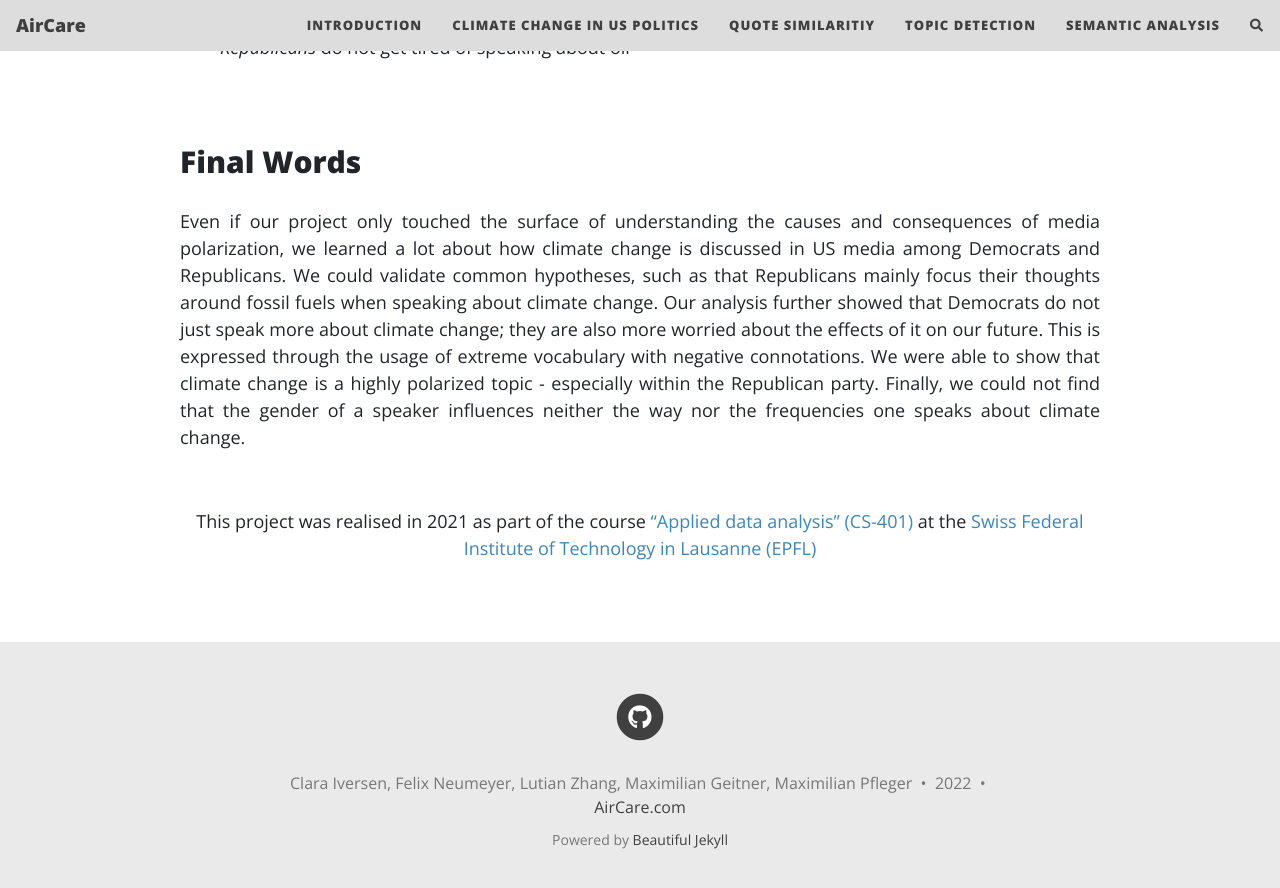
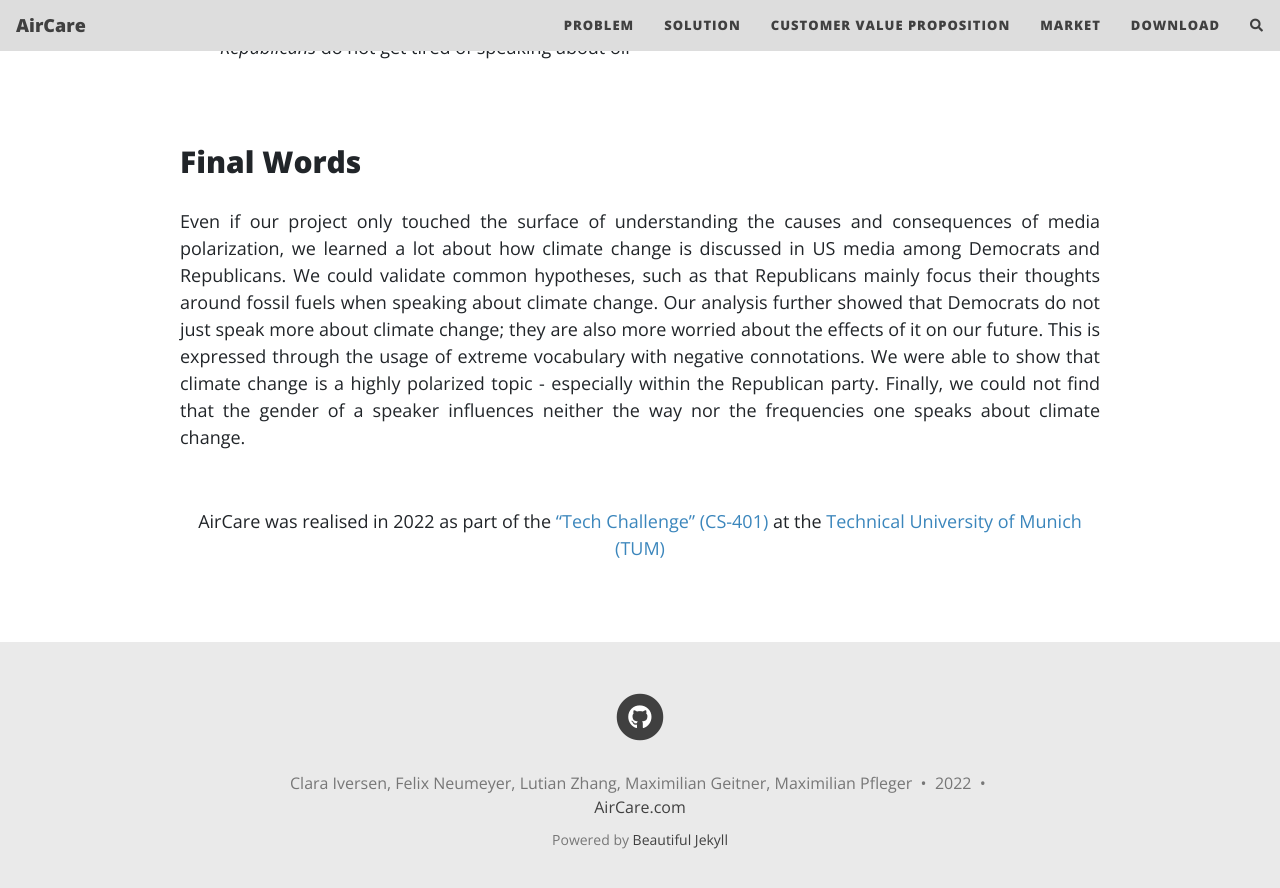
Before and after one commit to mxmuc/aircare, a Jekyll site: the page built from index.md, in a window 1280 px wide and 900 px high, scrolled down 10491 px. Shown: the top 888 px of the window. Built offline with Jekyll 4.4.1, drawn with Linux system fonts in a browser that asks for light colours; nearby versions of some CDN libraries; the list of posts is cut into pages by our own code; comment, search, counter and statistics services are not loaded; some of the changed text lies outside the part shown.

Commit message:
add section titles

```diff
--- a/_config.yml
+++ b/_config.yml
@@ -15,11 +15,11 @@ full-width: true
 # --- List of links in the navigation bar --- #
 
 navbar-links:
-  Introduction: "#introduction"
-  Climate Change in US Politics: "#climatechangeinuspolitics"
-  Quote Similaritiy: "#quotesimilarity"
-  Topic Detection: "#topicdetection"
-  Semantic Analysis: "#semanticanalysis"
+  Problem: "#problem"
+  Solution: "#solution"
+  Customer Value Proposition: "#cvp"
+  Market: "#market"
+  Download: "#download"
 
 # --- Logo --- #
 
--- a/index.md
+++ b/index.md
@@ -6,7 +6,7 @@ cover-img: "/assets/img/jet-engine-header.png"
 full-width: false
 ---
 
-## Introduction <a name="introduction"></a>
+## Problem <a name="problem"></a>
 
 {: style="text-align: justify" }
 One of the most pressing problems facing our society today is animosity across political and social lines. It causes tensions between family and friends, politicians, and the public at large. The acrimony between political groups makes it challenging for people and the government that serves them to solve societal problems.
@@ -16,7 +16,7 @@ Using the example of climate change, this data story aims to provide evidence th
 <br />
 <br />
 
-## Climate Change in US Politics <a name="climatechangeinuspolitics"></a>
+## Solution <a name="solution"></a>
 
 {: style="text-align: justify" }
 Starting from an initial preprocessing and filtering phase, which consists in discarding quotes delivered from speakers not affiliated with either Republicans or Democrats together with quotes from speakers who changed political parties between 2015 and 2020, we focus on a remodeled dataset containing **5,286,461 quotations**. Out of these, **2,528,204** are from **Republicans** and **2,758,257** from **Democrats**.
@@ -61,7 +61,7 @@ Furthermore, the peak for Democrats i.e., the period where the ratio is at its m
 <br />
 <br />
 
-## Quote Similarity <a name="quotesimilarity"></a>
+## Customer Value Proposition <a name="cvp"></a>
 
 {: style="text-align: justify" }
 Getting a deeper understanding of how polarization manifests itself in language, we use `BERT’s pre-trained Sentence Transformer` to embed the quotations into numerical arrays of the same length (768 digits). With these embeddings as a vantage point, we could now use similarity metrics such as the cosine similarity to investigate within-party and between-party polarization. The evaluated cosine similarity yields a continuous number between 0 and 1, with a higher value indicating a higher similarity. It's worth noticing that the similarity metric presented is more precisely a semantic similarity between 2 sentences (i.e., how similar is their meaning).
@@ -95,7 +95,7 @@ The second step instead consisted in looking at quote similarities at **person l
 <br />
 <br />
 
-## Topic Detection <a name="topicdetection"></a>
+## Market <a name="market"></a>
 
 {: style="text-align: justify" }
 There are several aspects and subtopics about how one can discuss climate change. To detect underlying topics and affiliate quotes with their dominant topic, we followed a structured workflow to build an insightful model based on the **Latent Dirichlet Allocation (LDA) algorithm**. Before creating the topic model using `gensim's native LdaModel` library, we  cleaned and tokenized the quotes and additionally added bigrams to the model.
@@ -138,7 +138,7 @@ Below figure visualizes the share of quotes by party affiliation and gender for
 <br />
 <br />
 
-## Semantic Analysis <a name="semanticanalysis"></a>
+## Download <a name="download"></a>
 #### Are Democrats Really More Concerned About Climate Change Than Republicans?
 
 {: style="text-align: justify" }
@@ -169,4 +169,4 @@ Even if our project only touched the surface of understanding the causes and con
 <br />
 
 {: style="text-align: center" }
-This project was realised in 2021 as part of the course ["Applied data analysis" (CS-401)](https://dlab.epfl.ch/teaching/fall2021/cs401/) at the [Swiss Federal Institute of Technology in Lausanne (EPFL)](https://www.epfl.ch/en/)
+AirCare was realised in 2022 as part of the ["Tech Challenge" (CS-401)](https://academy.unternehmertum.de/programs/tech-challenge) at the [Technical University of Munich (TUM)](https://www.tum.de/en/)
```
